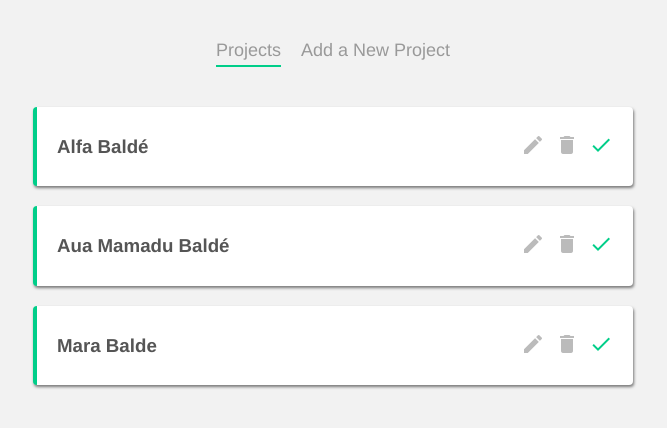
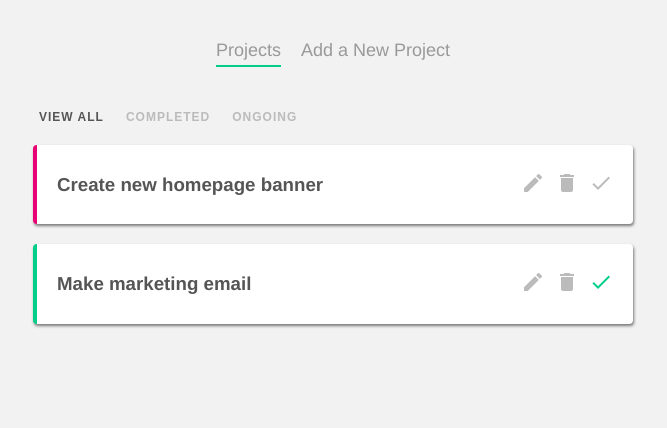
Before and after one commit to BALDEALFA/Project-Planner, a Vue app: page / in a window 1280 px wide. Shown: the top 428 px of the page, without its empty margins (307-974 px from the left). Built offline with nearby package versions, Linux system fonts and the light colour scheme; data requests are answered from the project's data file.

Commit message:
Creating-filter-nav

```diff
--- a/data/db.json
+++ b/data/db.json
@@ -2,21 +2,15 @@
   "projects": [
     {
       "id": 1,
-      "title": "Alfa Baldé",
-      "details": "Filho de Mariatu Baldé e de Mamadu Sabi Baldé",
-      "complete": true
+      "title": "Create new homepage banner",
+      "details": "Lorem ipsum lorem ipsum lorem ipsum lorem ipsum lorem ipsum lorem ipsum lorem ipsum lorem ipsumlorem ipsum lorem ipsum lorem ipsum.",
+      "complete": false
     },
     {
       "id": 2,
-      "title": "Aua Mamadu Baldé",
-      "details": "Irma de Alfa Mamadu Baldé e de Fatamata Mamadu Baldé",
+      "title": "Make marketing email",
+      "details": "Lorem ipsum",
       "complete": true
-    },
-    {
-      "title": "Mara Balde ",
-      "details": "Lorem ipsum dolor sit amet consectetur adipisicing elit. ",
-      "complete": true,
-      "id": 3
     }
   ]
 }
--- /dev/null
+++ b/src/components/FilterNav.vue
@@ -0,0 +1,48 @@
+<template>
+	<nav class="filter-nav">
+		<button @click="updateFilter('all')" :class="{ active: current === 'all' }">
+			View All
+		</button>
+		<button
+			@click="updateFilter('completed')"
+			:class="{ active: current === 'completed' }"
+		>
+			Completed
+		</button>
+		<button
+			@click="updateFilter('ongoing')"
+			:class="{ active: current === 'ongoing' }"
+		>
+			Ongoing
+		</button>
+	</nav>
+</template>
+
+<script>
+export default {
+	props: ["current"],
+	methods: {
+		updateFilter(by) {
+			this.$emit("filterChange", by);
+		},
+	},
+};
+</script>
+
+<style>
+.filter-nav button {
+	background: none;
+	border: none;
+	color: #bbb;
+	outline: none;
+	font-size: 12px;
+	text-transform: uppercase;
+	margin-right: 10px;
+	letter-spacing: 1px;
+	font-weight: bold;
+	cursor: pointer;
+}
+.filter-nav button.active {
+	color: #555;
+}
+</style>
--- a/src/views/Home.vue
+++ b/src/views/Home.vue
@@ -1,5 +1,6 @@
 <template>
 	<div class="home">
+		<FilterNav @filterChange="current = $event" :current="current" />
 		<div v-if="projects.length">
 			<div v-for="project in projects" :key="project.id">
 				<SingleProject
@@ -14,12 +15,14 @@
 
 <script>
 import SingleProject from "../components/SingleProject.vue";
+import FilterNav from "../components/FilterNav.vue";
 export default {
 	name: "Home",
-	components: { SingleProject },
+	components: { SingleProject, FilterNav },
 	data() {
 		return {
 			projects: [],
+			current: "all",
 		};
 	},
 	mounted() {
```
